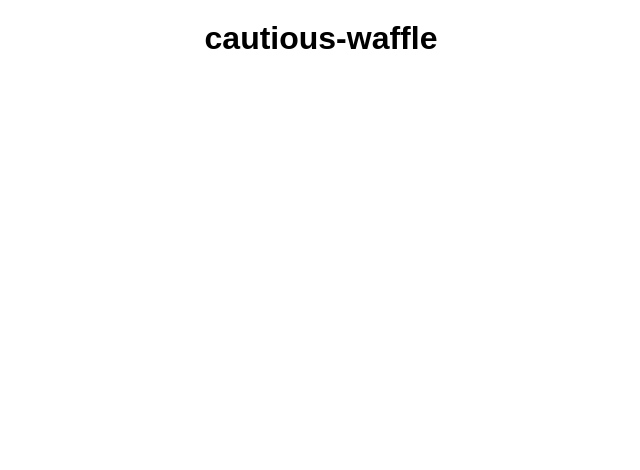
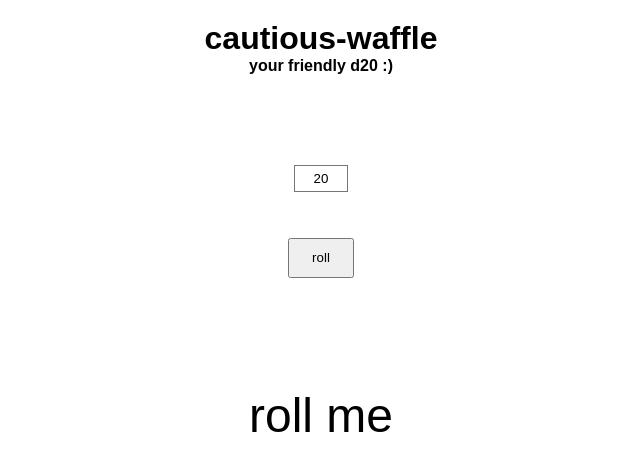
Before and after one commit to not-pope/cautious-waffle, a plain HTML site: page index.html in a window 1280 px wide. Shown: the whole page, without its empty margins (319-959 px from the left). Drawn offline with Linux system fonts and the light colour scheme.

Commit message:
basically done

```diff
--- a/index.html
+++ b/index.html
@@ -9,5 +9,35 @@
     <body>
         <noscript><p><span class="warning"><em>you must enable some js for this 'app' to work</em></span></p></noscript>
         <h1>cautious-waffle</h1>
+        <h2>your friendly d20 :)</h2>
+        <p>
+            <select id="d-value">
+                <option value="2">coin</option>
+                <option value="3">3</option>
+                <option value="4">4</option>
+                <option value="5">5</option>
+                <option value="6">6</option>
+                <option value="7">7</option>
+                <option value="8">8</option>
+                <option value="9">9</option>
+                <option value="10">10</option>
+                <option value="11">11</option>
+                <option value="12">12</option>
+                <option value="13">13</option>
+                <option value="14">14</option>
+                <option value="15">15</option>
+                <option value="16">16</option>
+                <option value="17">17</option>
+                <option value="18">18</option>
+                <option value="19">19</option>
+                <option value="20" selected>20</option>
+            </select>
+        </p>
+        <p>
+            <button type="button" onclick="update()">roll</button>
+        </p>
+        <p id="result">
+            roll me
+        </p>
     </body>
 </html>
--- a/script.js
+++ b/script.js
@@ -0,0 +1,21 @@
+function roll(d) {
+    let result=Math.floor(Math.random()*d)+1;
+    if (d==2){
+        if (result==1){
+            return "head";
+        }else{
+            return "tail";
+        }
+    }else{
+        return result.toString();
+    }
+}
+
+function update() {
+    const result=document.getElementById('result')
+
+    result.classList.remove('promena');
+    void result.offsetWidth;//ty stackoverflow https://stackoverflow.com/questions/4847996/css-animation-onclick
+    result.innerText = roll(+document.getElementById('d-value').value);
+    result.classList.add('promena');
+}
--- a/style.css
+++ b/style.css
@@ -10,20 +10,45 @@ h1{
     margin-bottom: 0px;
 }
 
-/* h2 { */
-/*     font-size: 1em; */
-/*     margin-top: 0px; */
-/*     margin-bottom: 40px; */
-/* } */
-
-/* .arrow { */
-/*     font-size: 2.0em; */
-/*     font-weight: bold; */
-/*     margin: 0; */
-/* } */
+h2 {
+    font-size: 1em;
+    margin-top: 0px;
+    margin-bottom: 40px;
+}
 
 .warning{
     background-color: orange;
     padding: 0.4em 0.75em;
     margin-top: 10px;
 }
+
+.promena{
+    animation-name: flash;
+    animation-duration: 1s;
+}
+
+@keyframes flash{
+    from { color: white;}
+    to { color: black;}
+}
+
+
+select {
+    margin-top: 50px;
+    width:4em;
+    height:2em;
+    text-align-last:center;
+    appearance: none;
+    background-color: white;
+}
+
+button {
+    margin-top:30px;
+    width:5em;
+    height:3em;
+}
+
+#result{
+    margin-top: 110px;
+    font-size: 3em;
+}
```
